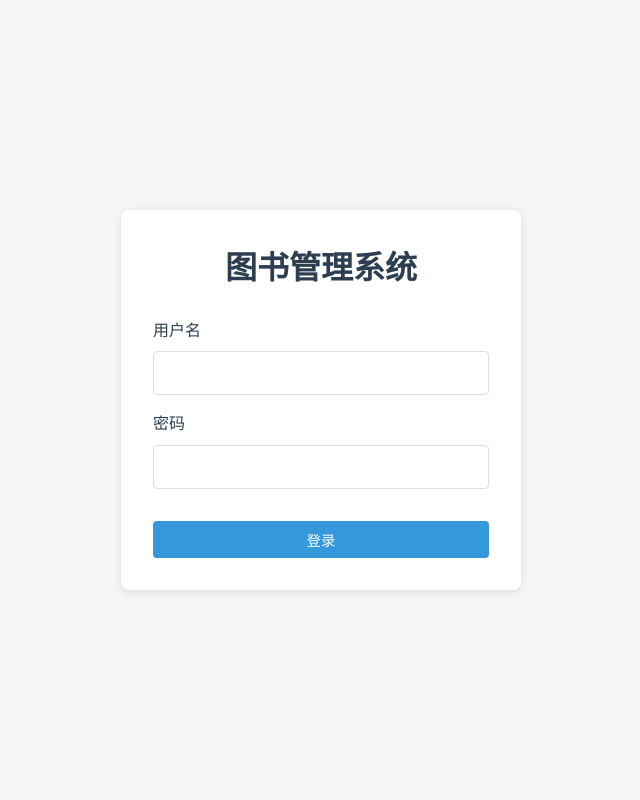
After one commit to DEFAULT531/myproject-Library, a Flask app: page /login in a window 1280 px wide. The commit adds this page. Shown: the whole page, without its empty margins (319-959 px from the left). Run offline with Flask 3, Linux system fonts and the light colour scheme.

Commit message:
新增登录界面

```diff
--- a/app.py
+++ b/app.py
@@ -1,5 +1,7 @@
-from flask import Flask, render_template, request, redirect, url_for, jsonify
+from flask import Flask, render_template, request, redirect, url_for, jsonify, flash
 from flask_sqlalchemy import SQLAlchemy
+from flask_login import LoginManager, UserMixin, login_user, login_required, logout_user, current_user
+from werkzeug.security import generate_password_hash, check_password_hash
 from datetime import datetime, timedelta
 import pymysql
 
@@ -11,6 +13,11 @@ app.config['SQLALCHEMY_TRACK_MODIFICATIONS'] = False
 app.config['SECRET_KEY'] = 'library-secret-key'
 
 db = SQLAlchemy(app)
+
+# Flask-Login 配置
+login_manager = LoginManager()
+login_manager.init_app(app)
+login_manager.login_view = 'login'
 
 
 # 数据库模型
@@ -46,6 +53,18 @@ class Borrow(db.Model):
     status = db.Column(db.String(20), default='借阅中')
 
 
+class Admin(UserMixin, db.Model):
+    __tablename__ = 'admins'
+    id = db.Column(db.Integer, primary_key=True)
+    username = db.Column(db.String(100), unique=True, nullable=False)
+    password_hash = db.Column(db.String(200), nullable=False)
+
+
+@login_manager.user_loader
+def load_user(user_id):
+    return Admin.query.get(int(user_id))
+
+
 # 初始化数据库
 def init_db():
     # 创建数据库
@@ -60,10 +79,19 @@ def init_db():
     # 创建表
     with app.app_context():
         db.create_all()
+        # 创建默认管理员
+        if not Admin.query.filter_by(username='admin').first():
+            admin = Admin(
+                username='admin',
+                password_hash=generate_password_hash('admin123')
+            )
+            db.session.add(admin)
+            db.session.commit()
 
 
 # 首页 - 图书列表
 @app.route('/')
+@login_required
 def index():
     books = Book.query.all()
     return render_template('index.html', books=books)
@@ -71,12 +99,14 @@ def index():
 
 # 图书管理
 @app.route('/books')
+@login_required
 def books():
     books = Book.query.all()
     return render_template('book.html', books=books)
 
 
 @app.route('/book/add', methods=['POST'])
+@login_required
 def add_book():
     title = request.form.get('title')
     author = request.form.get('author')
@@ -94,6 +124,7 @@ def add_book():
 
 
 @app.route('/book/edit/<int:id>', methods=['POST'])
+@login_required
 def edit_book(id):
     book = Book.query.get_or_404(id)
     title = request.form.get('title')
@@ -112,6 +143,7 @@ def edit_book(id):
 
 
 @app.route('/book/delete/<int:id>')
+@login_required
 def delete_book(id):
     book = Book.query.get_or_404(id)
     db.session.delete(book)
@@ -121,12 +153,14 @@ def delete_book(id):
 
 # 用户管理
 @app.route('/users')
+@login_required
 def users():
     users = User.query.all()
     return render_template('user.html', users=users)
 
 
 @app.route('/user/add', methods=['POST'])
+@login_required
 def add_user():
     name = request.form.get('name')
     email = request.form.get('email')
@@ -139,6 +173,7 @@ def add_user():
 
 
 @app.route('/user/edit/<int:id>', methods=['POST'])
+@login_required
 def edit_user(id):
     user = User.query.get_or_404(id)
     user.name = request.form.get('name')
@@ -149,6 +184,7 @@ def edit_user(id):
 
 
 @app.route('/user/delete/<int:id>')
+@login_required
 def delete_user(id):
     user = User.query.get_or_404(id)
     db.session.delete(user)
@@ -158,12 +194,14 @@ def delete_user(id):
 
 # 借阅管理
 @app.route('/borrows')
+@login_required
 def borrows():
     borrows = Borrow.query.order_by(Borrow.borrow_date.desc()).all()
     return render_template('borrow.html', borrows=borrows)
 
 
 @app.route('/borrow/add', methods=['POST'])
+@login_required
 def add_borrow():
     book_id = request.form.get('book_id', type=int)
     user_id = request.form.get('user_id', type=int)
@@ -181,6 +219,7 @@ def add_borrow():
 
 
 @app.route('/borrow/return/<int:id>')
+@login_required
 def return_book(id):
     borrow = Borrow.query.get_or_404(id)
     if borrow.status == '借阅中':
@@ -193,6 +232,7 @@ def return_book(id):
 
 
 @app.route('/borrow/delete/<int:id>')
+@login_required
 def delete_borrow(id):
     borrow = Borrow.query.get_or_404(id)
     # 如果是借阅中状态，归还库存
@@ -223,6 +263,29 @@ def api_users():
     } for u in users])
 
 
+# 登录
+@app.route('/login', methods=['GET', 'POST'])
+def login():
+    if request.method == 'POST':
+        username = request.form.get('username')
+        password = request.form.get('password')
+        admin = Admin.query.filter_by(username=username).first()
+        if admin and check_password_hash(admin.password_hash, password):
+            login_user(admin)
+            return redirect(url_for('index'))
+        else:
+            return render_template('login.html', error='用户名或密码错误')
+    return render_template('login.html')
+
+
+# 登出
+@app.route('/logout')
+@login_required
+def logout():
+    logout_user()
+    return redirect(url_for('login'))
+
+
 if __name__ == '__main__':
     init_db()
     app.run(debug=True, port=5000)
--- a/static/style.css
+++ b/static/style.css
@@ -36,6 +36,25 @@ body {
 
 .nav-links a:hover,
 .nav-links a.active {
+    background-color: #34495e;
+}
+
+.nav-user {
+    display: flex;
+    align-items: center;
+    gap: 1rem;
+    color: white;
+}
+
+.nav-user a {
+    color: #bdc3c7;
+    text-decoration: none;
+    padding: 0.25rem 0.5rem;
+    border-radius: 4px;
+    transition: background-color 0.3s;
+}
+
+.nav-user a:hover {
     background-color: #34495e;
 }
 
--- a/templates/book.html
+++ b/templates/book.html
@@ -14,6 +14,10 @@
             <a href="{{ url_for('books') }}" class="active">图书管理</a>
             <a href="{{ url_for('users') }}">用户管理</a>
             <a href="{{ url_for('borrows') }}">借阅管理</a>
+        </div>
+        <div class="nav-user">
+            <span>欢迎, {{ current_user.username }}</span>
+            <a href="{{ url_for('logout') }}">登出</a>
         </div>
     </nav>
 
--- a/templates/borrow.html
+++ b/templates/borrow.html
@@ -14,6 +14,10 @@
             <a href="{{ url_for('books') }}">图书管理</a>
             <a href="{{ url_for('users') }}">用户管理</a>
             <a href="{{ url_for('borrows') }}" class="active">借阅管理</a>
+        </div>
+        <div class="nav-user">
+            <span>欢迎, {{ current_user.username }}</span>
+            <a href="{{ url_for('logout') }}">登出</a>
         </div>
     </nav>
 
--- a/templates/index.html
+++ b/templates/index.html
@@ -14,6 +14,10 @@
             <a href="{{ url_for('books') }}">图书管理</a>
             <a href="{{ url_for('users') }}">用户管理</a>
             <a href="{{ url_for('borrows') }}">借阅管理</a>
+        </div>
+        <div class="nav-user">
+            <span>欢迎, {{ current_user.username }}</span>
+            <a href="{{ url_for('logout') }}">登出</a>
         </div>
     </nav>
 
--- /dev/null
+++ b/templates/login.html
@@ -0,0 +1,64 @@
+<!DOCTYPE html>
+<html lang="zh-CN">
+<head>
+    <meta charset="UTF-8">
+    <meta name="viewport" content="width=device-width, initial-scale=1.0">
+    <title>登录 - 图书管理系统</title>
+    <link rel="stylesheet" href="{{ url_for('static', filename='style.css') }}">
+    <style>
+        .login-container {
+            display: flex;
+            justify-content: center;
+            align-items: center;
+            min-height: 100vh;
+            background-color: #f5f5f5;
+        }
+        .login-box {
+            background: white;
+            padding: 2rem;
+            border-radius: 8px;
+            box-shadow: 0 2px 8px rgba(0,0,0,0.1);
+            width: 100%;
+            max-width: 400px;
+        }
+        .login-box h1 {
+            text-align: center;
+            margin-bottom: 1.5rem;
+            color: #2c3e50;
+        }
+        .login-box .form-group {
+            margin-bottom: 1rem;
+        }
+        .login-box button {
+            width: 100%;
+            margin-top: 1rem;
+        }
+        .error {
+            color: #e74c3c;
+            margin-bottom: 1rem;
+            text-align: center;
+        }
+    </style>
+</head>
+<body>
+    <div class="login-container">
+        <div class="login-box">
+            <h1>图书管理系统</h1>
+            {% if error %}
+            <div class="error">{{ error }}</div>
+            {% endif %}
+            <form method="POST">
+                <div class="form-group">
+                    <label>用户名</label>
+                    <input type="text" name="username" required>
+                </div>
+                <div class="form-group">
+                    <label>密码</label>
+                    <input type="password" name="password" required>
+                </div>
+                <button type="submit" class="btn btn-primary">登录</button>
+            </form>
+        </div>
+    </div>
+</body>
+</html>
--- a/templates/user.html
+++ b/templates/user.html
@@ -14,6 +14,10 @@
             <a href="{{ url_for('books') }}">图书管理</a>
             <a href="{{ url_for('users') }}" class="active">用户管理</a>
             <a href="{{ url_for('borrows') }}">借阅管理</a>
+        </div>
+        <div class="nav-user">
+            <span>欢迎, {{ current_user.username }}</span>
+            <a href="{{ url_for('logout') }}">登出</a>
         </div>
     </nav>
 
```
